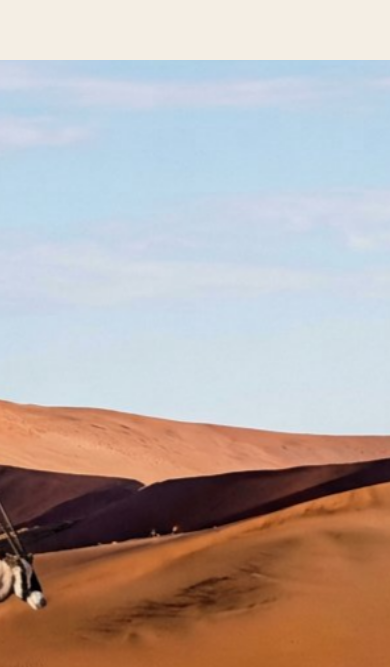
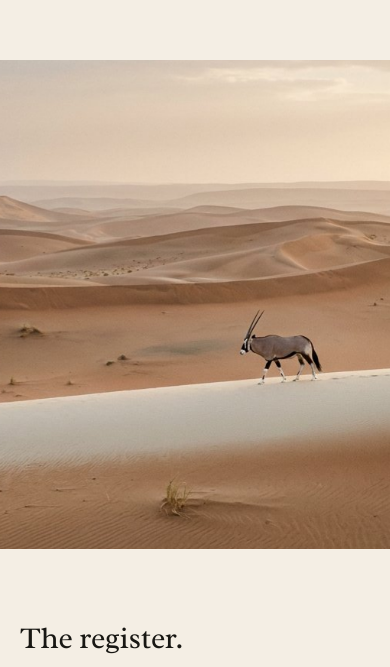
Before and after one commit to tangison/oryx-institute, a Next.js app: page /about in a window 390 px wide. Shown: the part 8516-9183 px from the top of the page. Built offline with nearby package versions, Linux system fonts and the light colour scheme.

Commit message:
Refine mobile desert oryx divider
Co-authored-by: arena-agent <297053741+arena-agent@users.noreply.github.com>

```diff
--- a/src/app/[lang]/(site)/page.tsx
+++ b/src/app/[lang]/(site)/page.tsx
@@ -470,7 +470,7 @@ export default async function HomePage({
           study before the public register. It stays location-neutral rather
           than using a city image or implying a specific place. */}
       <div
-        className="divider divider--full overflow-hidden"
+        className="divider divider--full divider--oryx overflow-hidden"
         data-sc-act="flow"
         aria-hidden="true"
       >
--- a/src/app/globals.css
+++ b/src/app/globals.css
@@ -1247,6 +1247,18 @@ body.menu-locked {
   width: 100%;
   height: 100%;
   object-fit: cover;
+}
+
+/* The desert-oryx divider needs enough horizontal field on a portrait screen
+   to keep the full animal in view. It is deliberately shorter than the other
+   full-screen divider below 48rem, avoiding the accidental close crop. */
+@media (max-width: 47.99rem) {
+  .divider--oryx {
+    height: min(58svh, 36rem);
+  }
+  .divider--oryx img {
+    object-position: 60% center;
+  }
 }
 
 /* Pinned peaks: the photograph full-bleed, the copy on a small
```
Also changed, not shown: public/images/kinfolk/core/07-oryx-desert-divider.jpg, 1 other file (tests, documents, lock files or other folders).
